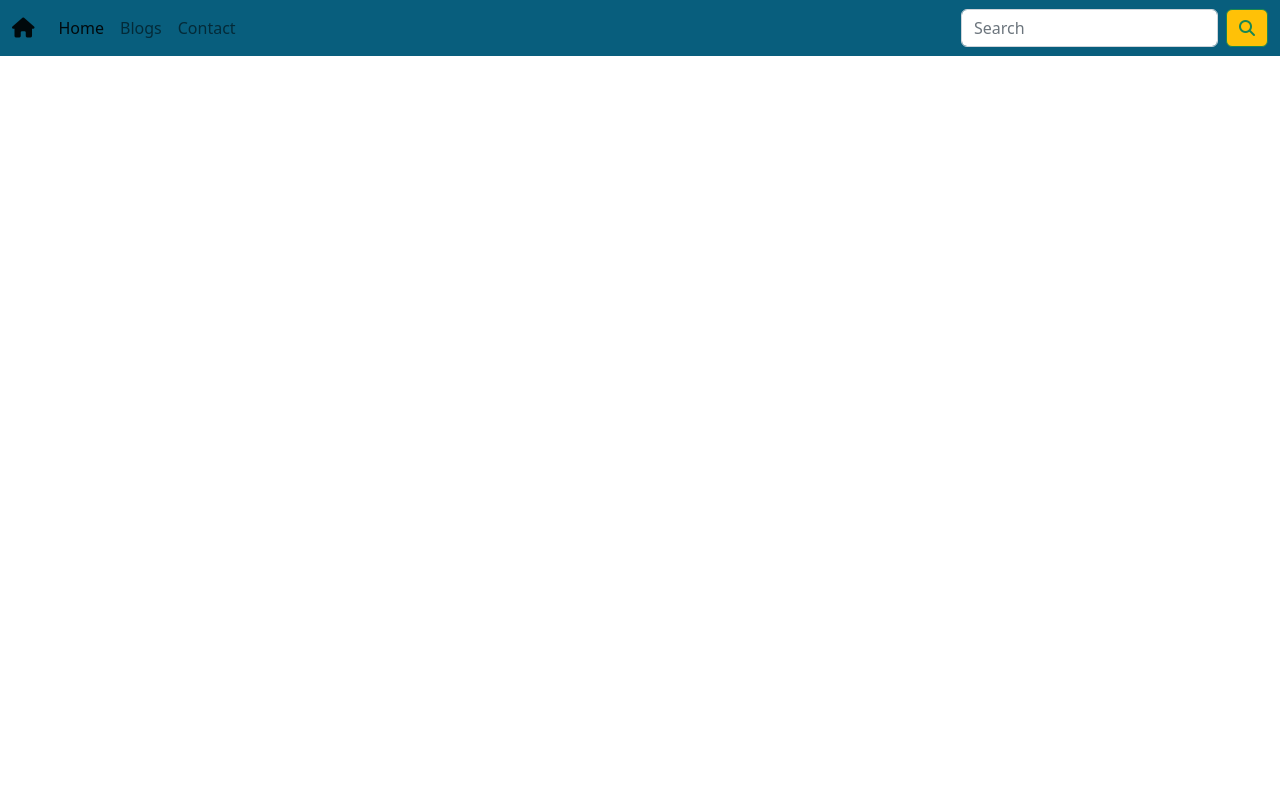
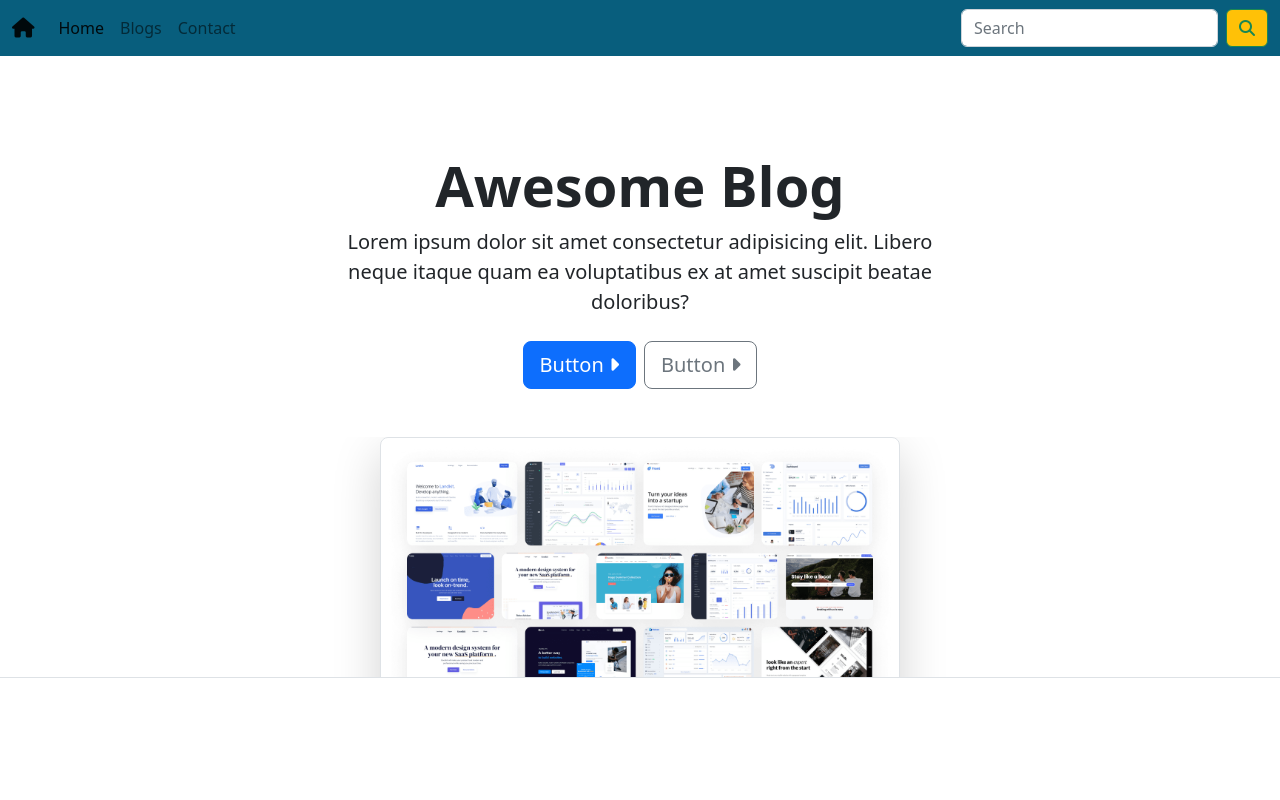
Before and after one commit to ugur-dogan06/awesome-blog-webpage, a plain HTML site: page src/index.html in a window 1280 px wide. Drawn offline with nearby package versions, Linux system fonts and the light colour scheme.

Commit message:
Header added. Closes #2

```diff
--- a/src/index.html
+++ b/src/index.html
@@ -48,6 +48,33 @@
         </div>
     </nav>
 
+    <header>
+        <div class="text-center pt-5 mt-5 px-4 border-bottom">
+            <h1 class="display-4 fw-bold"> Awesome Blog</h1>
+            <div class="col-lg-6 mx-auto">
+                <p class="lead mb-4"> Lorem ipsum dolor sit amet consectetur adipisicing elit. Libero neque itaque quam
+                    ea
+                    voluptatibus ex at
+                    amet suscipit beatae doloribus?
+                </p>
+                <div class="d-grid mb-5 gap-2 d-md-flex justify-content-md-center">
+                    <button type="button" class="btn btn-primary btn-lg">Button
+                        <i class="fa-solid fa-caret-right"></i>
+                    </button>
+                    <button type="button" class="btn btn-outline-secondary btn-lg">Button
+                        <i class="fa-solid fa-caret-right"></i>
+                    </button>
+                </div>
+                <div class="overflow-hidden" style="max-height: 30vh;">
+                    <div class="container px-5">
+                        <img src="../img/bg.png" class="img-fluid border rounded-3 shadow-lg mb-4" width="700"
+                            height="500" alt="">
+                    </div>
+                </div>
+            </div>
+        </div>
+    </header>
+
 
 
     <!-- JavaScript Bundle with Popper -->
```
